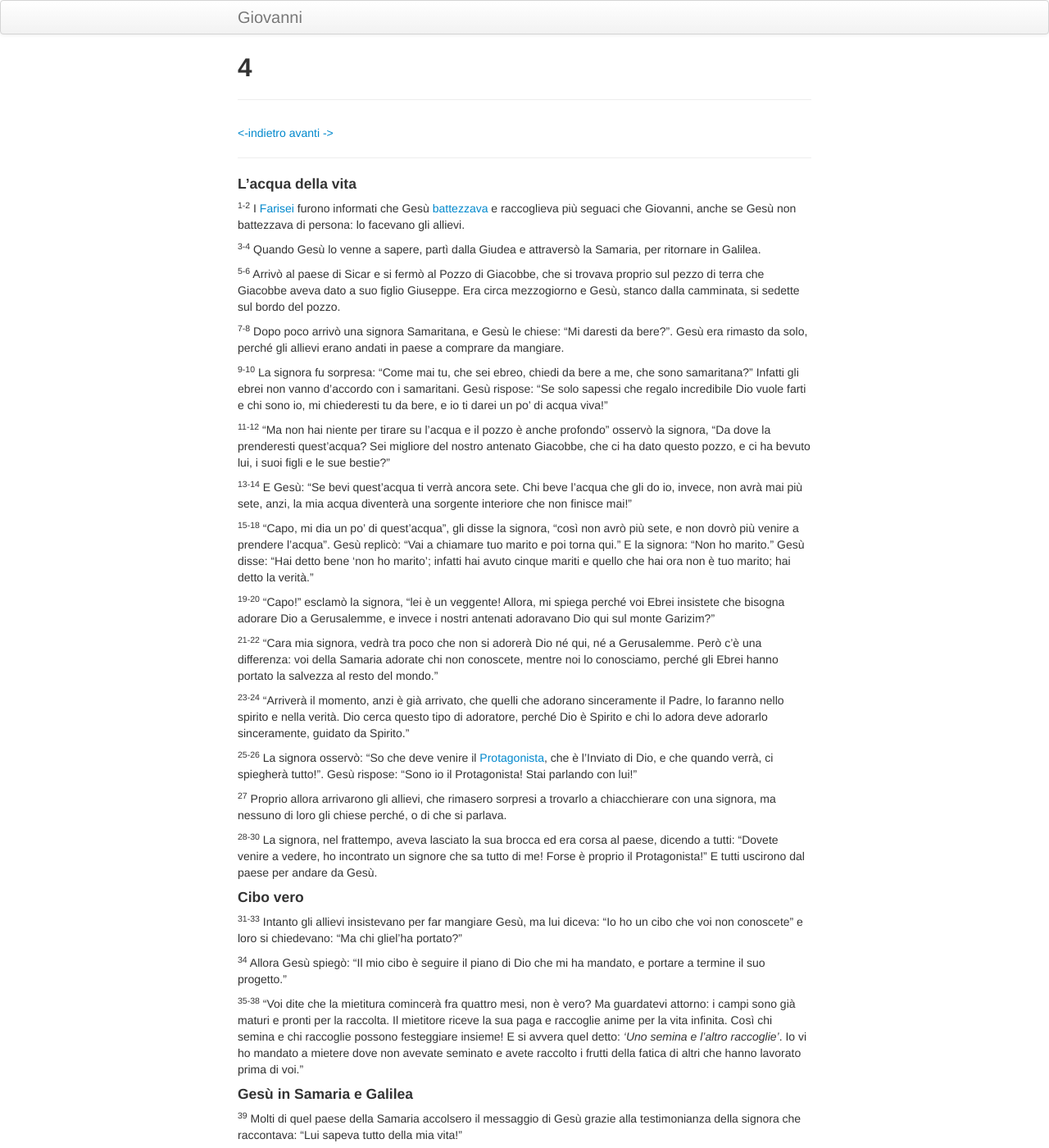
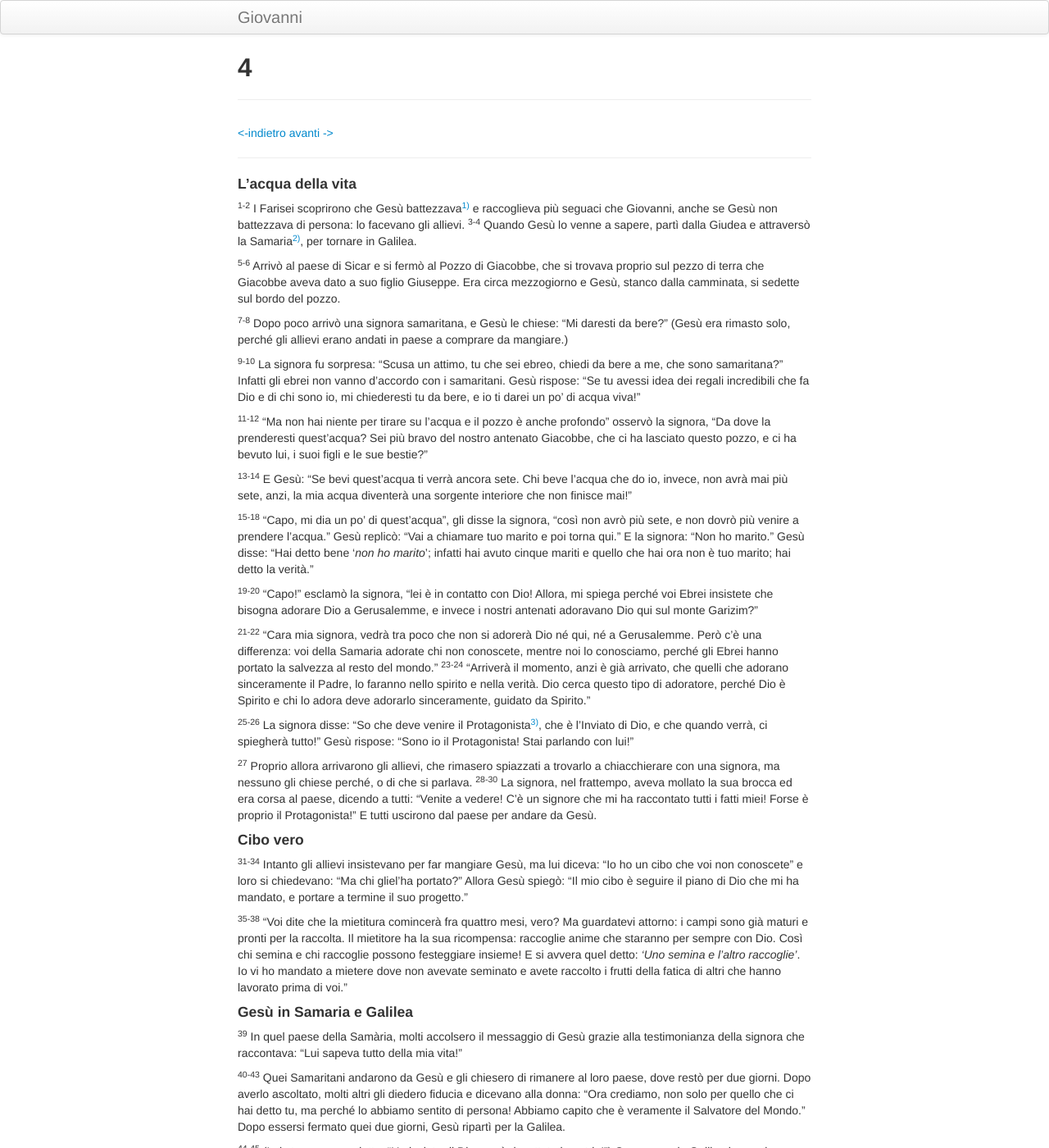
Before and after one commit to pachialu/giovanni_pages, a Jekyll site: the page built from pages/gv04.md, in a window 1280 px wide and 1400 px high. Shown: the whole window at 82% size. Built offline with Jekyll 4.4.1, drawn with Linux system fonts in a browser that asks for light colours; some of the changed text lies outside the part shown.

Commit message:
rev 202106
prove di caricamento del testo

```diff
--- a/pages/gv04.md
+++ b/pages/gv04.md
@@ -7,111 +7,108 @@ title: 4
 --------------------------------
 #### L'acqua della vita
 
-<sup>1-2</sup> I
-<a href="g/farisei" class="wikilink2" title="g:farisei">Farisei</a>
-furono informati che Gesù
-<a href="g/battesimo" class="wikilink2" title="g:battesimo">battezzava</a>
+<sup>1-2</sup> I Farisei scoprirono che Gesù
+battezzava<sup><a href="#fn__1" id="fnt__1" class="fn_top">1)</a></sup>
 e raccoglieva più seguaci che Giovanni, anche se Gesù non battezzava di
-persona: lo facevano gli allievi.
-
-<sup>3-4</sup> Quando Gesù lo venne a sapere, partì dalla Giudea e
-attraversò la Samaria, per ritornare in Galilea.
+persona: lo facevano gli allievi. <sup>3-4</sup> Quando Gesù lo venne a
+sapere, partì dalla Giudea e attraversò la
+Samaria<sup><a href="#fn__2" id="fnt__2" class="fn_top">2)</a></sup>,
+per tornare in Galilea.
 
 <sup>5-6</sup> Arrivò al paese di Sicar e si fermò al Pozzo di Giacobbe,
 che si trovava proprio sul pezzo di terra che Giacobbe aveva dato a suo
 figlio Giuseppe. Era circa mezzogiorno e Gesù, stanco dalla camminata,
 si sedette sul bordo del pozzo.
 
-<sup>7-8</sup> Dopo poco arrivò una signora Samaritana, e Gesù le
-chiese: “Mi daresti da bere?”. Gesù era rimasto da solo, perché gli
-allievi erano andati in paese a comprare da mangiare.
+<sup>7-8</sup> Dopo poco arrivò una signora samaritana, e Gesù le
+chiese: “Mi daresti da bere?” (Gesù era rimasto solo, perché gli allievi
+erano andati in paese a comprare da mangiare.)
 
-<sup>9-10</sup> La signora fu sorpresa: “Come mai tu, che sei ebreo,
-chiedi da bere a me, che sono samaritana?” Infatti gli ebrei non vanno
-d'accordo con i samaritani. Gesù rispose: “Se solo sapessi che regalo
-incredibile Dio vuole farti e chi sono io, mi chiederesti tu da bere, e
-io ti darei un po' di acqua viva!”
+<sup>9-10</sup> La signora fu sorpresa: “Scusa un attimo, tu che sei
+ebreo, chiedi da bere a me, che sono samaritana?” Infatti gli ebrei non
+vanno d'accordo con i samaritani. Gesù rispose: “Se tu avessi idea dei
+regali incredibili che fa Dio e di chi sono io, mi chiederesti tu da
+bere, e io ti darei un po' di acqua viva!”
 
 <sup>11-12</sup> “Ma non hai niente per tirare su l'acqua e il pozzo è
 anche profondo” osservò la signora, “Da dove la prenderesti quest'acqua?
-Sei migliore del nostro antenato Giacobbe, che ci ha dato questo pozzo,
-e ci ha bevuto lui, i suoi figli e le sue bestie?”
+Sei più bravo del nostro antenato Giacobbe, che ci ha lasciato questo
+pozzo, e ci ha bevuto lui, i suoi figli e le sue bestie?”
 
 <sup>13-14</sup> E Gesù: “Se bevi quest'acqua ti verrà ancora sete. Chi
-beve l'acqua che gli do io, invece, non avrà mai più sete, anzi, la mia
+beve l'acqua che do io, invece, non avrà mai più sete, anzi, la mia
 acqua diventerà una sorgente interiore che non finisce mai!”
 
 <sup>15-18</sup> “Capo, mi dia un po' di quest'acqua”, gli disse la
 signora, “così non avrò più sete, e non dovrò più venire a prendere
-l'acqua”. Gesù replicò: “Vai a chiamare tuo marito e poi torna qui.” E
-la signora: “Non ho marito.” Gesù disse: “Hai detto bene 'non ho
-marito'; infatti hai avuto cinque mariti e quello che hai ora non è tuo
+l'acqua.” Gesù replicò: “Vai a chiamare tuo marito e poi torna qui.” E
+la signora: “Non ho marito.” Gesù disse: “Hai detto bene '*non ho
+marito*'; infatti hai avuto cinque mariti e quello che hai ora non è tuo
 marito; hai detto la verità.”
 
-<sup>19-20</sup> “Capo!” esclamò la signora, “lei è un veggente! Allora,
-mi spiega perché voi Ebrei insistete che bisogna adorare Dio a
+<sup>19-20</sup> “Capo!” esclamò la signora, “lei è in contatto con Dio!
+Allora, mi spiega perché voi Ebrei insistete che bisogna adorare Dio a
 Gerusalemme, e invece i nostri antenati adoravano Dio qui sul monte
 Garizim?”
 
 <sup>21-22</sup> “Cara mia signora, vedrà tra poco che non si adorerà
 Dio né qui, né a Gerusalemme. Però c'è una differenza: voi della Samaria
 adorate chi non conoscete, mentre noi lo conosciamo, perché gli Ebrei
-hanno portato la salvezza al resto del mondo.”
+hanno portato la salvezza al resto del mondo.” <sup>23-24</sup>
+“Arriverà il momento, anzi è già arrivato, che quelli che adorano
+sinceramente il Padre, lo faranno nello spirito e nella verità. Dio
+cerca questo tipo di adoratore, perché Dio è Spirito e chi lo adora deve
+adorarlo sinceramente, guidato da Spirito.”
 
-<sup>23-24</sup> “Arriverà il momento, anzi è già arrivato, che quelli
-che adorano sinceramente il Padre, lo faranno nello spirito e nella
-verità. Dio cerca questo tipo di adoratore, perché Dio è Spirito e chi
-lo adora deve adorarlo sinceramente, guidato da Spirito.”
-
-<sup>25-26</sup> La signora osservò: “So che deve venire il
-<a href="g/protagonista" class="wikilink2" title="g:protagonista">Protagonista</a>,
-che è l'Inviato di Dio, e che quando verrà, ci spiegherà tutto!”. Gesù
+<sup>25-26</sup> La signora disse: “So che deve venire il
+Protagonista<sup><a href="#fn__3" id="fnt__3" class="fn_top">3)</a></sup>,
+che è l'Inviato di Dio, e che quando verrà, ci spiegherà tutto!” Gesù
 rispose: “Sono io il Protagonista! Stai parlando con lui!”
 
 <sup>27</sup> Proprio allora arrivarono gli allievi, che rimasero
-sorpresi a trovarlo a chiacchierare con una signora, ma nessuno di loro
-gli chiese perché, o di che si parlava.
-
-<sup>28-30</sup> La signora, nel frattempo, aveva lasciato la sua brocca
-ed era corsa al paese, dicendo a tutti: “Dovete venire a vedere, ho
-incontrato un signore che sa tutto di me! Forse è proprio il
-Protagonista!” E tutti uscirono dal paese per andare da Gesù.
+spiazzati a trovarlo a chiacchierare con una signora, ma nessuno gli
+chiese perché, o di che si parlava. <sup>28-30</sup> La signora, nel
+frattempo, aveva mollato la sua brocca ed era corsa al paese, dicendo a
+tutti: “Venite a vedere! C'è un signore che mi ha raccontato tutti i
+fatti miei! Forse è proprio il Protagonista!” E tutti uscirono dal paese
+per andare da Gesù.
 
 #### Cibo vero
 
-<sup>31-33</sup> Intanto gli allievi insistevano per far mangiare Gesù,
+<sup>31-34</sup> Intanto gli allievi insistevano per far mangiare Gesù,
 ma lui diceva: “Io ho un cibo che voi non conoscete” e loro si
-chiedevano: “Ma chi gliel'ha portato?”
-
-<sup>34</sup> Allora Gesù spiegò: “Il mio cibo è seguire il piano di Dio
-che mi ha mandato, e portare a termine il suo progetto.”
+chiedevano: “Ma chi gliel'ha portato?” Allora Gesù spiegò: “Il mio cibo
+è seguire il piano di Dio che mi ha mandato, e portare a termine il suo
+progetto.”
 
 <sup>35-38</sup> “Voi dite che la mietitura comincerà fra quattro mesi,
-non è vero? Ma guardatevi attorno: i campi sono già maturi e pronti per
-la raccolta. Il mietitore riceve la sua paga e raccoglie anime per la
-vita infinita. Così chi semina e chi raccoglie possono festeggiare
-insieme! E si avvera quel detto: *'Uno semina e l'altro raccoglie'*. Io
-vi ho mandato a mietere dove non avevate seminato e avete raccolto i
-frutti della fatica di altri che hanno lavorato prima di voi.”
+vero? Ma guardatevi attorno: i campi sono già maturi e pronti per la
+raccolta. Il mietitore ha la sua ricompensa: raccoglie anime che
+staranno per sempre con Dio. Così chi semina e chi raccoglie possono
+festeggiare insieme! E si avvera quel detto: *'Uno semina e l'altro
+raccoglie'*. Io vi ho mandato a mietere dove non avevate seminato e
+avete raccolto i frutti della fatica di altri che hanno lavorato prima
+di voi.”
+
 
 #### Gesù in Samaria e Galilea
 
-<sup>39</sup> Molti di quel paese della Samaria accolsero il messaggio
+<sup>39</sup> In quel paese della Samària, molti accolsero il messaggio
 di Gesù grazie alla testimonianza della signora che raccontava: “Lui
 sapeva tutto della mia vita!”
 
-<sup>40-43</sup> Quei Samaritani andarono da Gesù e lo pregarono di
+<sup>40-43</sup> Quei Samaritani andarono da Gesù e gli chiesero di
 rimanere al loro paese, dove restò per due giorni. Dopo averlo
 ascoltato, molti altri gli diedero fiducia e dicevano alla donna: “Ora
-crediamo non solo per quello che ci hai detto tu, ma perché lo abbiamo
+crediamo, non solo per quello che ci hai detto tu, ma perché lo abbiamo
 sentito di persona! Abbiamo capito che è veramente il Salvatore del
 Mondo.” Dopo essersi fermato quei due giorni, Gesù ripartì per la
 Galilea.
 
-<sup>44-45</sup> (Lui stesso aveva detto: “Un profeta non è rispettato
-in patria!”) Comunque, in Galilea lo accolsero a braccia aperte perché
-avevano visto quello che aveva fatto a Gerusalemme (infatti erano stati
-a Gerusalemme per la festa della Pasqua).
+<sup>44-45</sup> (Lui stesso aveva detto: “Un inviato di Dio non è
+rispettato in patria!”) Comunque, in Galilea lo accolsero a braccia
+aperte perché avevano visto quello che aveva fatto a Gerusalemme
+(infatti erano stati a Gerusalemme per la festa della Pasqua).
 
 #### Gesù guarisce un ragazzo
 
@@ -122,22 +119,29 @@ nuovo nella città di Cana, dove aveva trasformato l'acqua in vino.
 Cafàrnao, che aveva un figlio molto malato, venne a sapere che Gesù era
 tornato dalla Giudea. Lo andò a cercare e lo pregò di seguirlo a
 Cafàrnao per guarire suo figlio che stava per morire. Gesù gli disse:
-“Se non vedete miracoli e numeri da circo, non mi credete!”.
+“Se non vedete miracoli ed effetti speciali, non mi credete!”.
 
 <sup>49-50</sup> L'ufficiale supplicò: “Capo, venga subito, prima che
-muoia il bambino!” Gesù gli disse: “Torna a casa. Tuo figlio è guarito!”
-Quel signore si fidò e si avviò verso casa.
-
-<sup>51-53</sup> Mentre era ancora per strada, alcuni servi suoi gli
-andarono incontro per avvisarlo che suo figlio era guarito. Il padre
-volle sapere a che ora il ragazzo avesse cominciato a sentirsi meglio.
-Gli risposero: “Ieri pomeriggio, verso l'una, la febbre è scomparsa!”
-Così il padre verificò che il fatto era successo proprio quando Gesù
-aveva detto: “Tuo figlio è guarito”. Quell'ufficiale divenne un seguace,
-insieme con tutta la sua famiglia.
+muoia mio figlio!” Gesù gli disse: “Torna a casa. Tuo figlio è guarito!”
+Lui si fidò e si avviò verso casa. <sup>51-53</sup> Mentre tornava
+incontrò alcuni dei suoi servi, partiti per avvisarlo che suo figlio era
+guarito. Il padre volle sapere a che ora il ragazzo avesse cominciato a
+sentirsi meglio. Gli risposero: “Ieri pomeriggio, verso l'una, la febbre
+è scomparsa!” Così il padre verificò che il fatto era successo proprio
+quando Gesù aveva detto: “Tuo figlio è guarito”. Quell'ufficiale divenne
+un seguace, insieme con tutta la sua famiglia.
 
 <sup>54</sup> Questo fu il secondo miracolo che Gesù fece in Galilea,
 dopo il suo arrivo dalla Giudea.
 
 --------------------------------
+
+<sup><a href="#fnt__1" id="fn__1" class="fn_bot">1)</a></sup> ,
+<sup><a href="#fnt__3" id="fn__3" class="fn_bot">3)</a></sup>
+vedi nota al cap.1
+
+<sup><a href="#fnt__2" id="fn__2" class="fn_bot">2)</a></sup>
+vedi cartina
+
+--------------------------------
 [<-indietro](gv03.html) [avanti ->](gv05.html)
```
Also changed, not shown: pages/gv02.md (+10 -40 lines), pages/gv03.md (+41 -49 lines), pages/gv05.md (+58 -59 lines), pages/gv06.md (+70 -69 lines).
